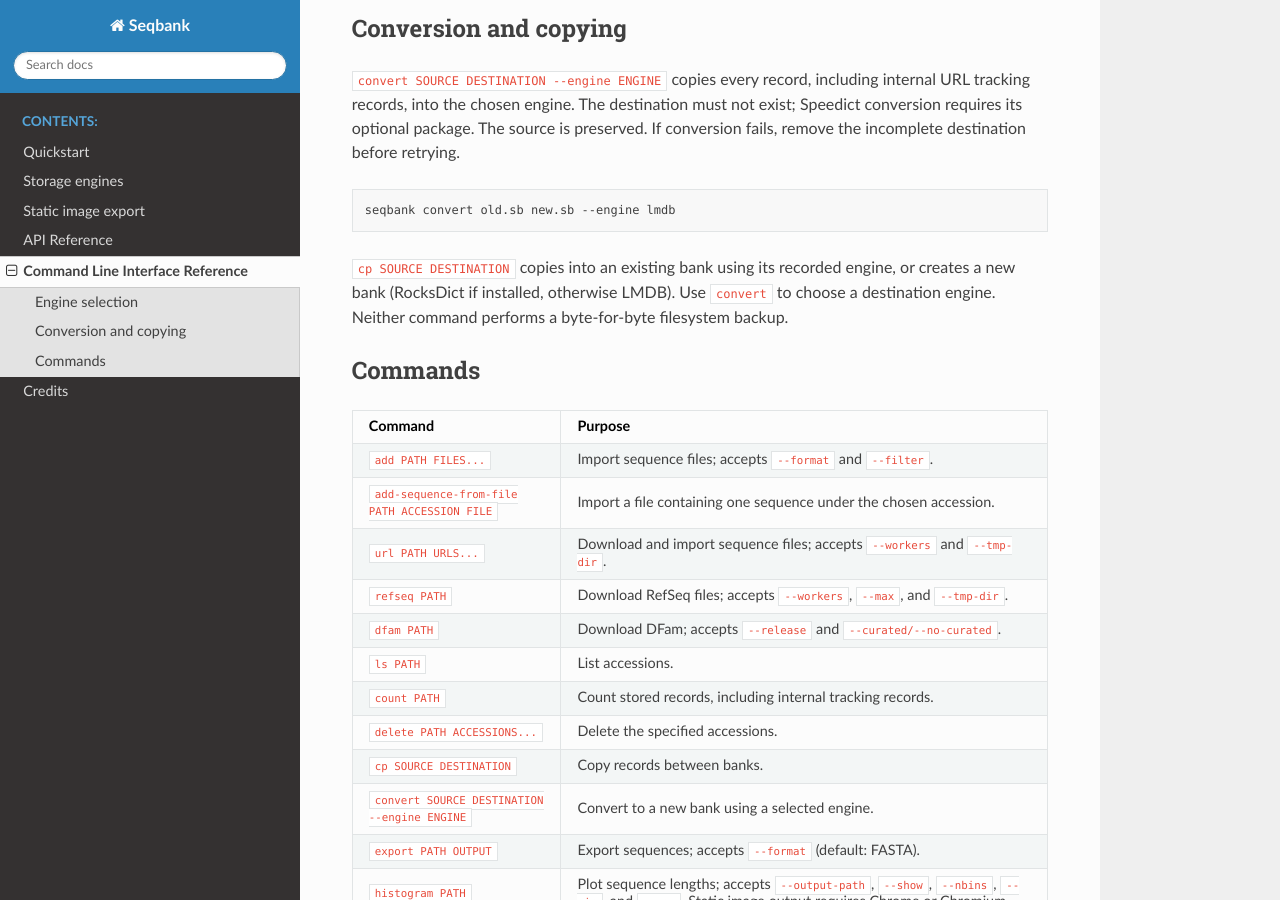
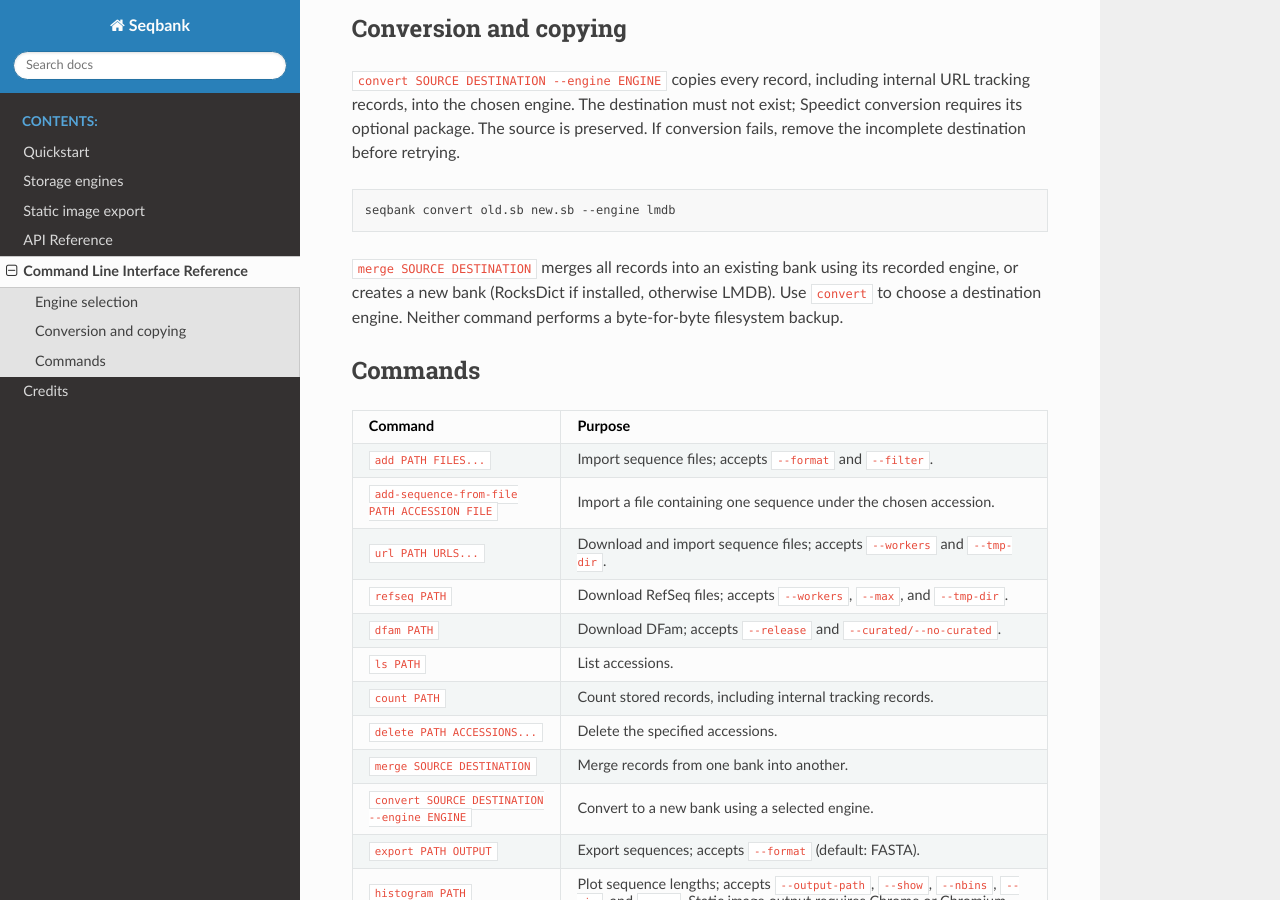
Before and after one commit to rbturnbull/seqbank, a Sphinx documentation site: the page built from docs/cli.rst, in a window 1280 px wide and 900 px high, scrolled down 590 px. Built offline with Sphinx 7.4.7 and the Read the Docs theme 3.1.0, drawn with Linux system fonts in a browser that asks for light colours.

Commit message:
:zap: renaming seqbank cp to merge

```diff
--- a/README.rst
+++ b/README.rst
@@ -185,15 +185,15 @@ SeqBank allows you to copy sequences from one SeqBank database to another, facil
 
 **Example:**
 
-To copy sequences from a source SeqBank to a destination SeqBank (a new
+To merge sequences from a source SeqBank into a destination SeqBank (a new
 destination uses RocksDict if installed, otherwise LMDB):
 
 .. code-block:: bash
 
-    seqbank cp /path/to/source_seqbank /path/to/destination_seqbank
+    seqbank merge /path/to/source_seqbank /path/to/destination_seqbank
 
 **Use case:**
-For maintaining backups of your sequence database or migrating data to a new location, the `cp` command provides a straightforward method to duplicate your SeqBank data.
+For maintaining backups of your sequence database or migrating data to a new location, the ``merge`` command provides a straightforward method to duplicate your SeqBank data.
 
 
 Filtering Sequences and Custom Workflows
--- a/docs/cli.rst
+++ b/docs/cli.rst
@@ -34,7 +34,7 @@ If conversion fails, remove the incomplete destination before retrying.
 
     seqbank convert old.sb new.sb --engine lmdb
 
-``cp SOURCE DESTINATION`` copies into an existing bank using its recorded engine,
+``merge SOURCE DESTINATION`` merges all records into an existing bank using its recorded engine,
 or creates a new bank (RocksDict if installed, otherwise LMDB). Use ``convert`` to choose a destination engine.
 Neither command performs a byte-for-byte filesystem backup.
 
@@ -63,8 +63,8 @@ Commands
      - Count stored records, including internal tracking records.
    * - ``delete PATH ACCESSIONS...``
      - Delete the specified accessions.
-   * - ``cp SOURCE DESTINATION``
-     - Copy records between banks.
+   * - ``merge SOURCE DESTINATION``
+     - Merge records from one bank into another.
    * - ``convert SOURCE DESTINATION --engine ENGINE``
      - Convert to a new bank using a selected engine.
    * - ``export PATH OUTPUT``
```
Also changed, not shown: CHANGELOG.md (+4 -0 lines), 2 other files.
